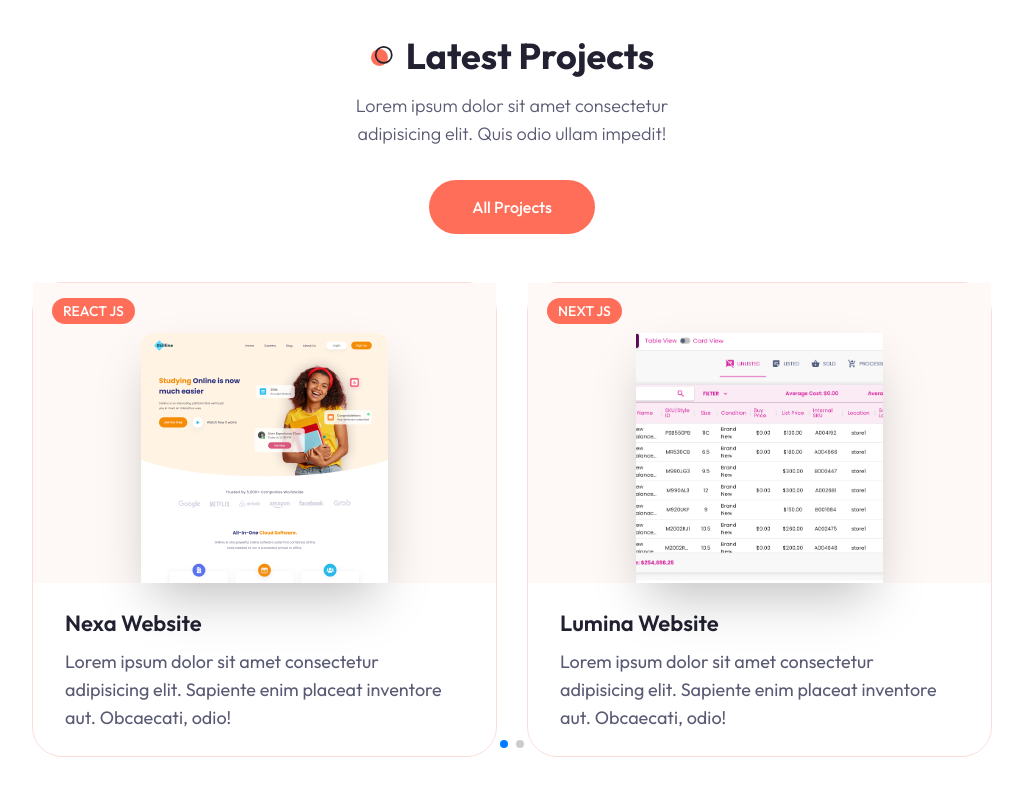
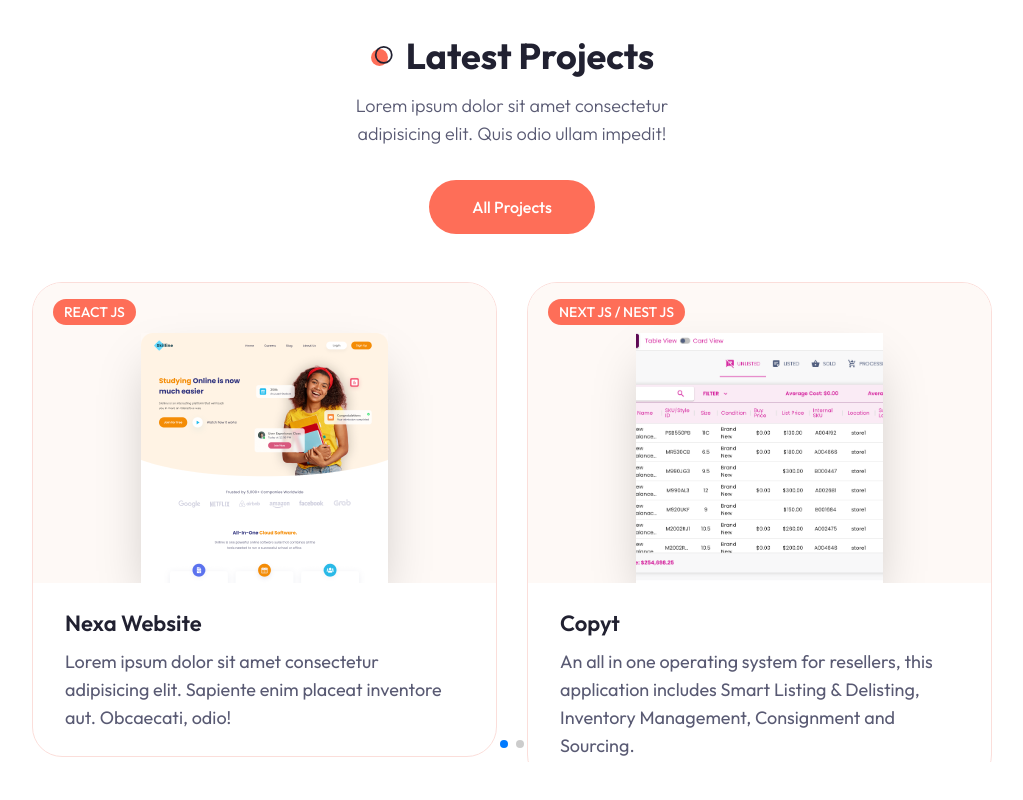
Before and after one commit to carlcarambas/portfolio_react_tailwind, a Next.js app: page / in a window 1280 px wide. Shown: the part 2771-3571 px from the top of the page, without its empty margins (128-1151 px from the left). Built offline with nearby package versions, Linux system fonts and the light colour scheme.

Commit message:
work edit card css

```diff
--- a/components/ProjectCard.jsx
+++ b/components/ProjectCard.jsx
@@ -6,12 +6,13 @@ import { Badge } from './ui/badge'
 
 const ProjectCard = ({ project }) => {
   return (
-    <Card>
+    <Card className="group overflow-hidden relative">
       <CardHeader className="p-0">
         {/* image of project */}
         <div
           className="relative w-full h-[300px] flex items-center justify-center
-        bg-tertiary dark:bg-secondary/40 xl:bg-work_project_bg_light xl:bg-[110%]"
+        bg-tertiary dark:bg-secondary/40 xl:bg-work_project_bg_light
+        xl:dark:bg-work_project_bg_dark xl:bg-[110%] xl:bg-no-repeat overflow-hidden"
         >
           <Image
             className="object-cover absolute bottom-0 shadow-2xl w-[247px] h-[250px] "
--- a/components/Work.jsx
+++ b/components/Work.jsx
@@ -24,19 +24,19 @@ const projectData = [
   },
   {
     image: '/work/2.png',
-    category: 'next js',
-    name: 'Lumina Website',
+    category: 'next js / nest js',
+    name: 'Copyt',
     description:
-      'Lorem ipsum dolor sit amet consectetur adipisicing elit. Sapiente enim placeat inventore aut. Obcaecati, odio!',
+      'An all in one operating system for resellers, this application includes Smart Listing & Delisting, Inventory Management, Consignment and Sourcing.',
     link: '/',
     github: '/',
   },
   {
     image: '/work/1.png',
-    category: 'next js',
-    name: 'Evolve Website',
+    category: 'react js / express js',
+    name: 'Alto Platform',
     description:
-      'Lorem ipsum dolor sit amet consectetur adipisicing elit. Sapiente enim placeat inventore aut. Obcaecati, odio!',
+      'ALTO is a contract compliance system, its main objective is to provide platform for all markets to monitor and maintain contract agreements.',
     link: '/',
     github: '/',
   },
```
